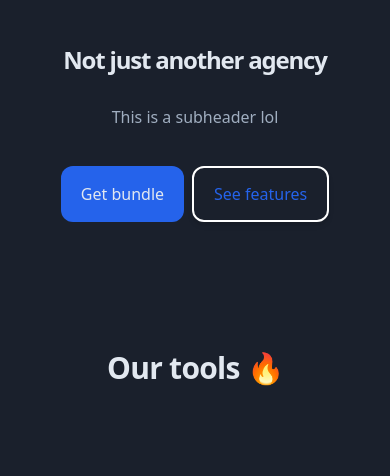
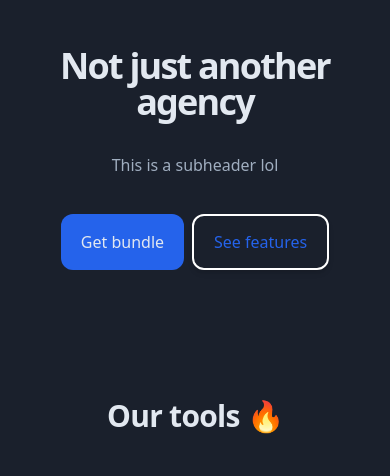
Before and after one commit to PuntLTD/landing, a plain HTML site: page index.html in a window 390 px wide. Shown: the top 476 px of the page. Drawn offline with nearby package versions, Linux system fonts and the light colour scheme; a script that the page names is missing.

Commit message:
Update index.html

```diff
--- a/index.html
+++ b/index.html
@@ -20,9 +20,9 @@
     <div class="flex w-full mx-auto text-left">
       <div class="relative inline-flex items-center mx-auto align-middle">
         <div class="text-center">
-          <h1 class="max-w-5xl text-2xl font-bold leading-none tracking-tighter text-neutral-600 md:text-5xl lg:text-6xl lg:max-w-7xl">
-            Not just another agency <br class="hidden lg:block">
-          </h1>
+         <h1 class="max-w-5xl text-4xl font-bold leading-none tracking-tighter text-neutral-600 md:text-5xl lg:text-6xl lg:max-w-7xl">
+  Not just another agency <br class="hidden lg:block">
+</h1>
           <p class="max-w-xl mx-auto mt-8 text-base leading-relaxed text-gray-500 dark:text-gray-800">This is a subheader lol</p>
           <div class="flex justify-center w-full max-w-2xl gap-2 mx-auto mt-6">
             <div class="mt-3 rounded-lg sm:mt-0">
```
